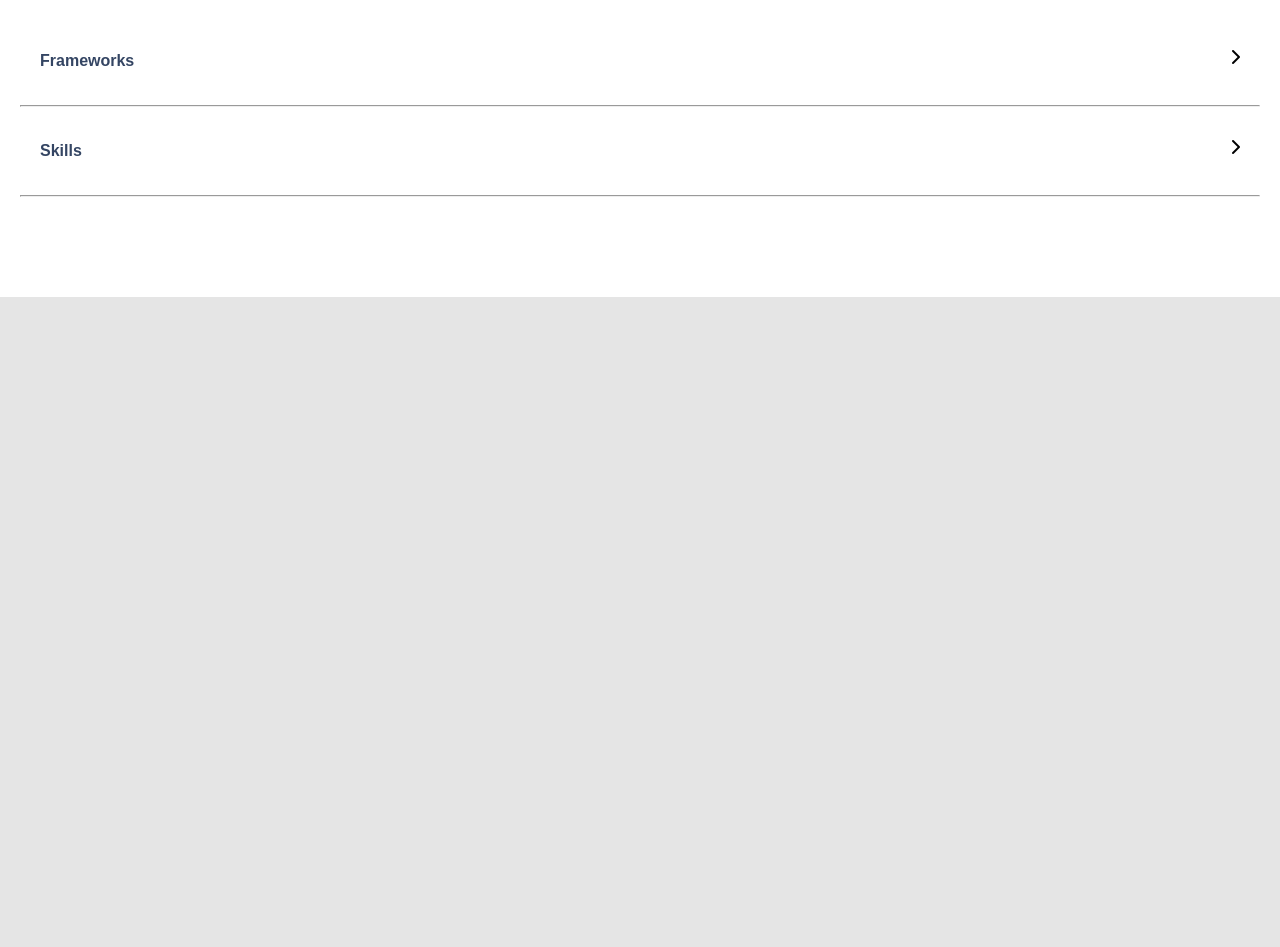
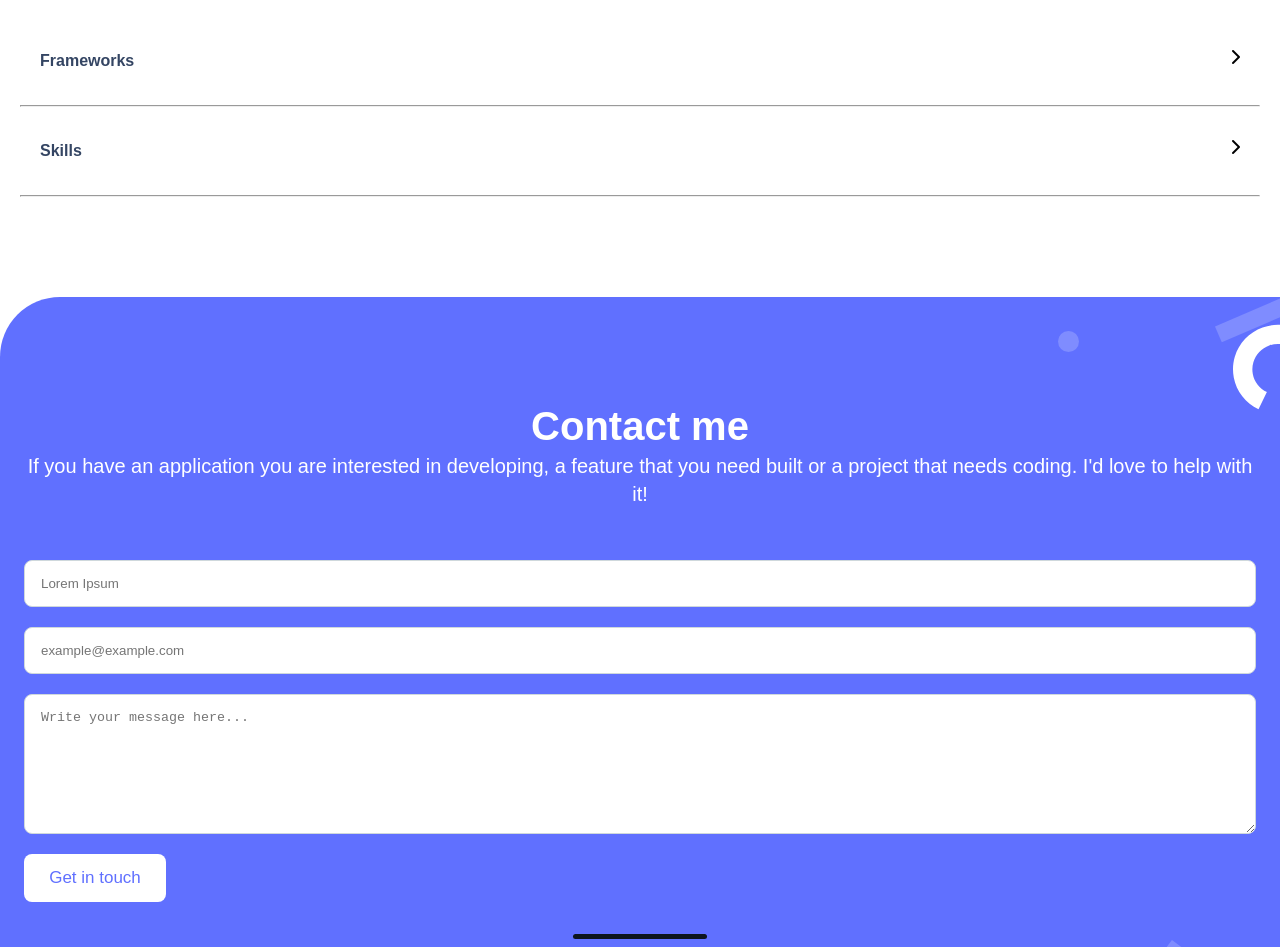
Before and after one commit to gfrancoarq/portfolio2023, a website: page index.html in a window 1280 px wide. Shown: the part 7129-8076 px from the top of the page. Before the commit the page ends 7426 px from the top, so only its background shows below. Drawn offline with Linux system fonts and the light colour scheme.

Commit message:
Add contact form to html and css

```diff
--- a/index.html
+++ b/index.html
@@ -260,5 +260,47 @@
 
             <!-- End: About Section-->
 
+
+            <!-- Start: Contact Form-->
+            <section id="contact-section" class="form-holder">
+                <div class="form-wrapper">
+                    <div class="form-description">
+                    <h2>Contact me</h2>
+                    <p>
+                        If you have an application you are interested in developing, a
+                        feature that you need built or a project that needs coding. I'd love
+                        to help with it!
+                    </p>
+                    </div>
+                    <form action="https://formspree.io/f/myyaorpl" method="post">
+                    <fieldset>
+                        <input
+                        type="text"
+                        name="user_name"
+                        placeholder="Lorem Ipsum"
+                        maxlength="30"
+                        required
+                        />
+                        <input
+                        type="email"
+                        name="email"
+                        placeholder="example@example.com"
+                        required
+                        />
+                        <textarea
+                        maxlength="500"
+                        name="message"
+                        placeholder="Write your message here..."
+                        required
+                        ></textarea>
+                        <button type="submit">Get in touch</button>
+                    </fieldset>
+                    </form>
+                    <div class="finish-line"></div>
+                </div>
+            </section>
+
+    <!-- End: Contact Form-->
+
     </body>
 </html>
--- a/styles.css
+++ b/styles.css
@@ -355,3 +355,102 @@ body {
 }
 
 /** End: About Section **/
+
+/** Start: Contact Form **/
+
+.form-holder {
+  background-color: #fff;
+}
+
+.form-wrapper {
+  background-image: url("images/contact-form-background.svg");
+  background-position: top right;
+  background-repeat: no-repeat;
+  background-color: #6070ff;
+  display: flex;
+  flex-direction: column;
+  padding: 0 24px;
+  border-top-left-radius: 60px;
+}
+
+.form-description {
+  display: flex;
+  flex-direction: column;
+  align-items: center;
+  justify-content: center;
+  margin-top: 103px;
+  color: #fff;
+}
+
+.form-description h2 {
+  font-weight: 700;
+  font-size: 40px;
+  line-height: 52px;
+  text-align: center;
+}
+
+.form-description p {
+  font-weight: 400;
+  font-size: 20px;
+  line-height: 28px;
+  text-align: center;
+}
+
+.form-wrapper form {
+  margin-top: 52px;
+  margin-bottom: 32px;
+}
+
+fieldset {
+  display: flex;
+  flex-direction: column;
+  gap: 20px;
+  border: 0;
+}
+
+.form-wrapper fieldset > *:not(:last-child) {
+  background: #fff;
+  border: 1px solid #cfd8dc;
+  border-radius: 8px;
+  padding: 15px 38px 15px 16px;
+}
+
+fieldset textarea {
+  height: 140px;
+}
+
+fieldset button {
+  font-size: 17px;
+  color: #6070ff;
+  border: 0;
+  background-color: #fff;
+  padding: 12px 16px;
+  width: 142px;
+  border-radius: 8px;
+  font-weight: 500;
+  line-height: 24px;
+}
+
+fieldset button:hover {
+  color: #fff;
+  background: #839ad3;
+  cursor: pointer;
+  transition-duration: 0.4s;
+}
+
+fieldset button:active {
+  color: #fff;
+  background: #2230d2;
+  transition-duration: 0.4s;
+}
+
+.form-wrapper .finish-line {
+  width: 134px;
+  height: 5px;
+  border-radius: 10px;
+  background-color: #0d151e;
+  margin-bottom: 8px;
+  align-self: center;
+}
+
+/** End: Contact Form **/
```
